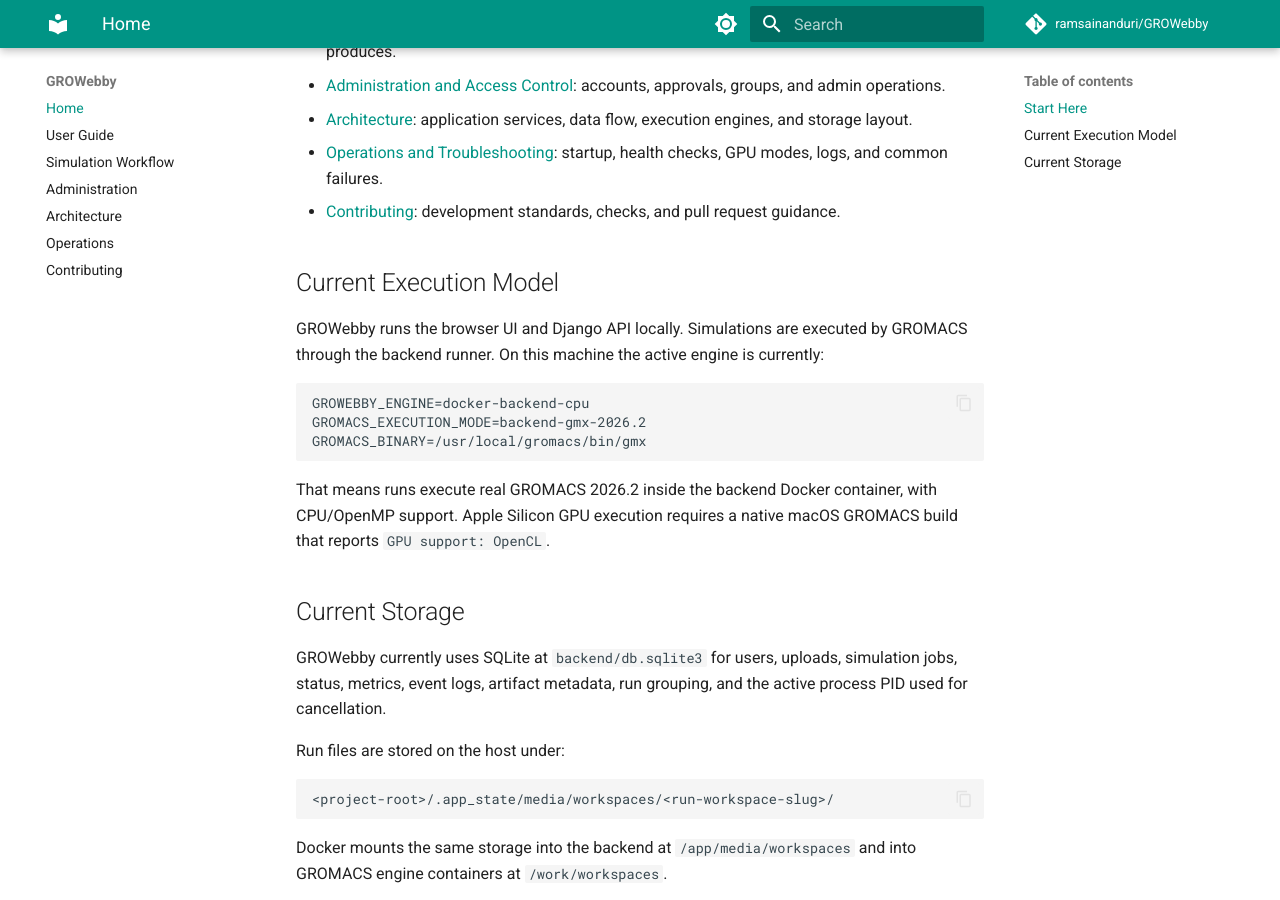
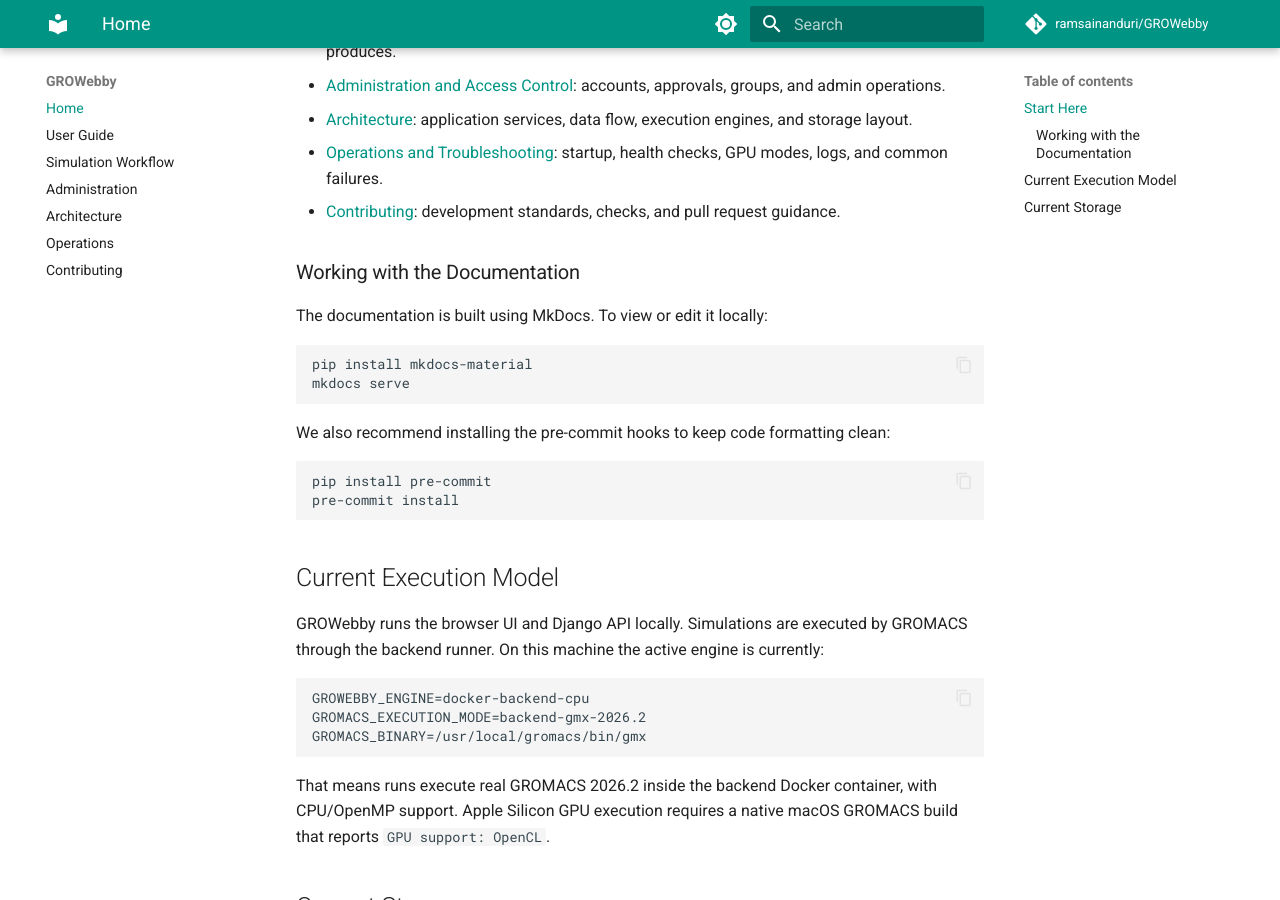
Before and after one commit to ramsainanduri/GROWebby, an MkDocs documentation site: the page built from docs/index.md, in a window 1280 px wide and 900 px high, scrolled down 316 px. Built offline with MkDocs 1.6.1 and Material for MkDocs 9.7.7, drawn with Linux system fonts in a browser that asks for light colours; comment, search, counter and statistics services are not loaded.

Commit message:
docs: add mkdocs and pre-commit install instructions

````diff
--- a/docs/index.md
+++ b/docs/index.md
@@ -10,6 +10,22 @@
 - [Architecture](architecture.md): application services, data flow, execution engines, and storage layout.
 - [Operations and Troubleshooting](operations.md): startup, health checks, GPU modes, logs, and common failures.
 - [Contributing](../CONTRIBUTING.md): development standards, checks, and pull request guidance.
+
+### Working with the Documentation
+
+The documentation is built using MkDocs. To view or edit it locally:
+
+```bash
+pip install mkdocs-material
+mkdocs serve
+```
+
+We also recommend installing the pre-commit hooks to keep code formatting clean:
+
+```bash
+pip install pre-commit
+pre-commit install
+```
 
 ## Current Execution Model
 
````
Also changed, not shown: README.md (+21 -0 lines).
